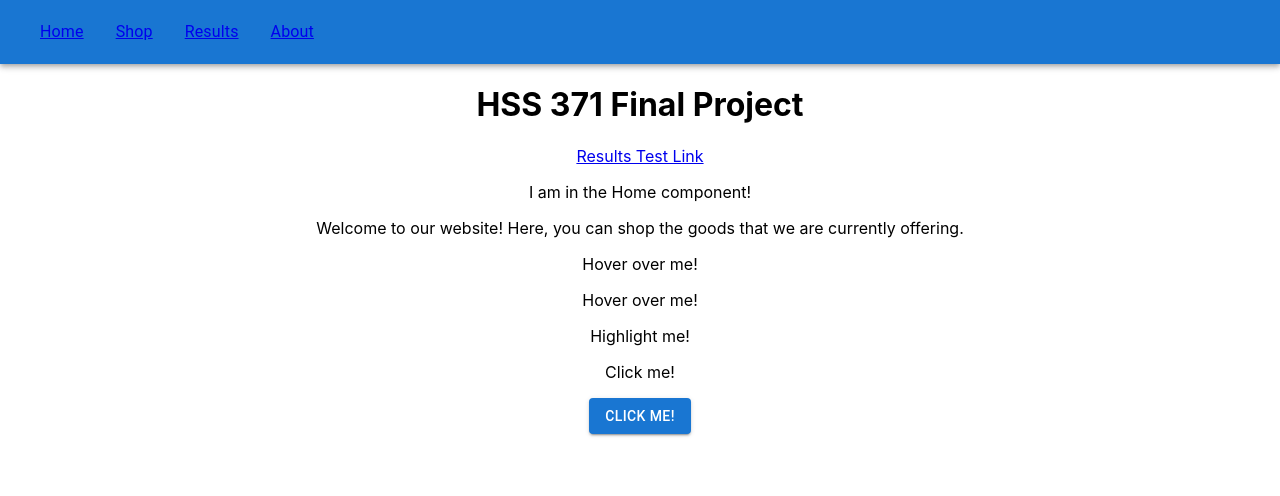
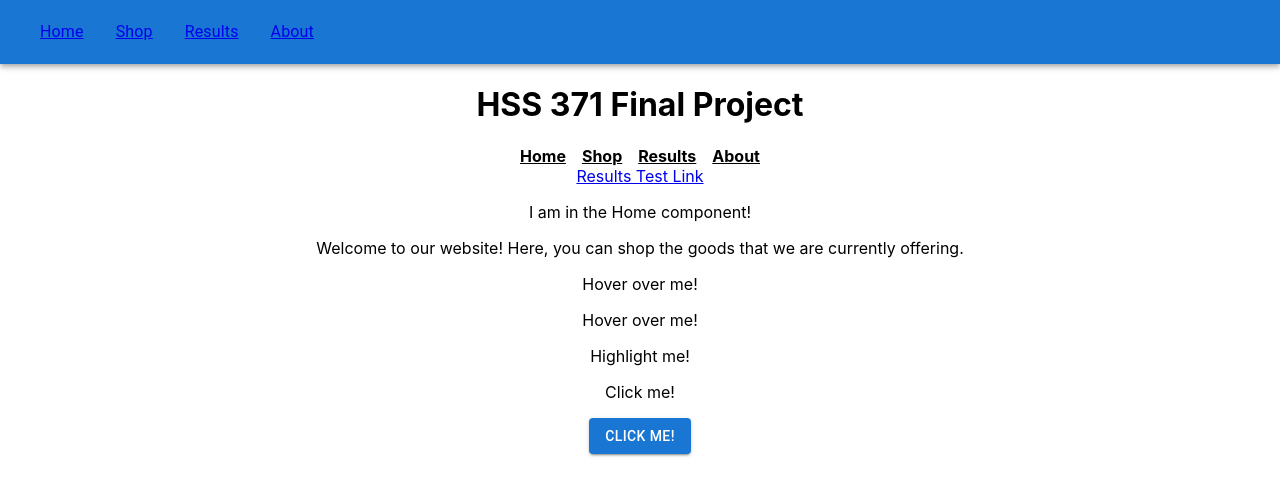
Before and after one commit to jkronyak/hss-371-final, a React (Create React App) app in the folder app/: page / in a window 1280 px wide. Shown: the top 496 px of the page. Built offline with nearby package versions, Linux system fonts and the light colour scheme.

Commit message:
Working on links

```diff
--- a/app/src/App.js
+++ b/app/src/App.js
@@ -11,6 +11,7 @@ import Shop from './components/Shop';
 import Results from './components/Results';
 import About from './components/About';
 import ShopItemPage from './components/ShopItemPage';
+import NavigationHeader from './components/NavigationHeader'
 
 function App() {
 
@@ -19,7 +20,7 @@ function App() {
     <div className="App">
       <AppBar position="sticky">
         <Toolbar>
-          <Typography
+           <Typography
             href="/"
             component="a"
             sx={{ m: 2}}
@@ -51,6 +52,9 @@ function App() {
       </AppBar>
       <h1>HSS 371 Final Project</h1>
       <Router>
+        <header>
+          <NavigationHeader/>
+        </header>
         <Routes>
           {/*
             This is where we define our Routes.
--- /dev/null
+++ b/app/src/NavigationHeader.css
@@ -0,0 +1,9 @@
+nav.navigation > * {
+    display: inline;
+    padding: 8px;
+}
+
+nav > * {
+    color: rgb(0, 0, 0);
+    font-weight: bold;
+}
--- /dev/null
+++ b/app/src/components/NavigationHeader.js
@@ -0,0 +1,20 @@
+import React from 'react';
+import {Link} from 'react-router-dom';
+
+import '../NavigationHeader.css'
+
+const NavigationHeader = ()  => {
+
+    return(
+        <div>
+            <nav className='navigation'>
+                <Link to='/'>Home</Link>
+                <Link to='/shop'>Shop</Link>
+                <Link to='/results'>Results</Link>
+                <Link to='/about'>About</Link>
+            </nav>
+        </div>
+    );
+}
+
+export default NavigationHeader;
```
